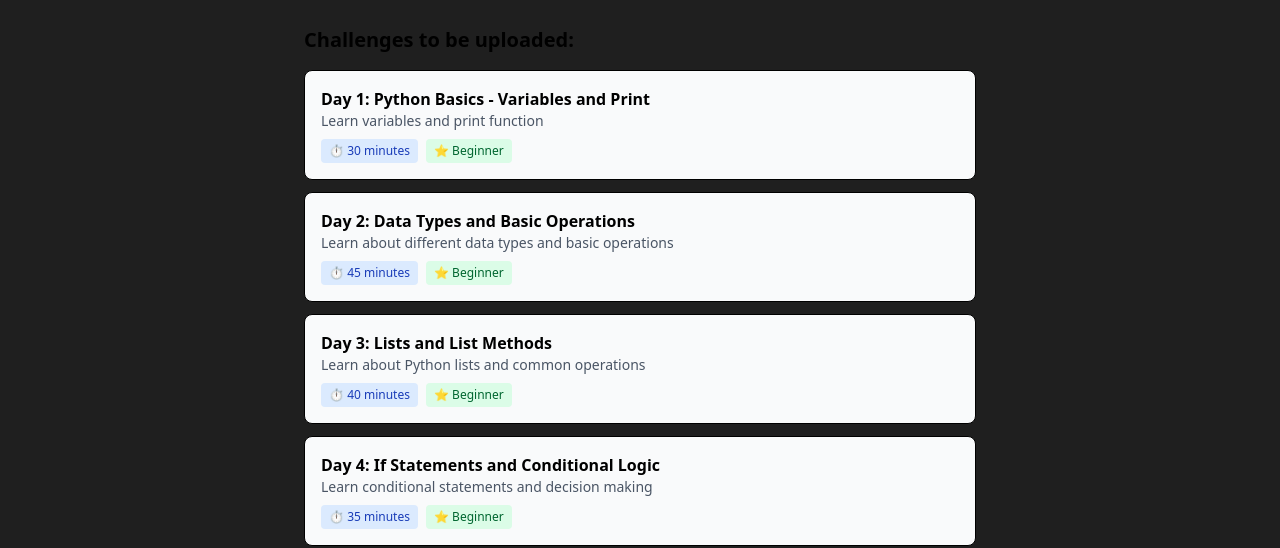
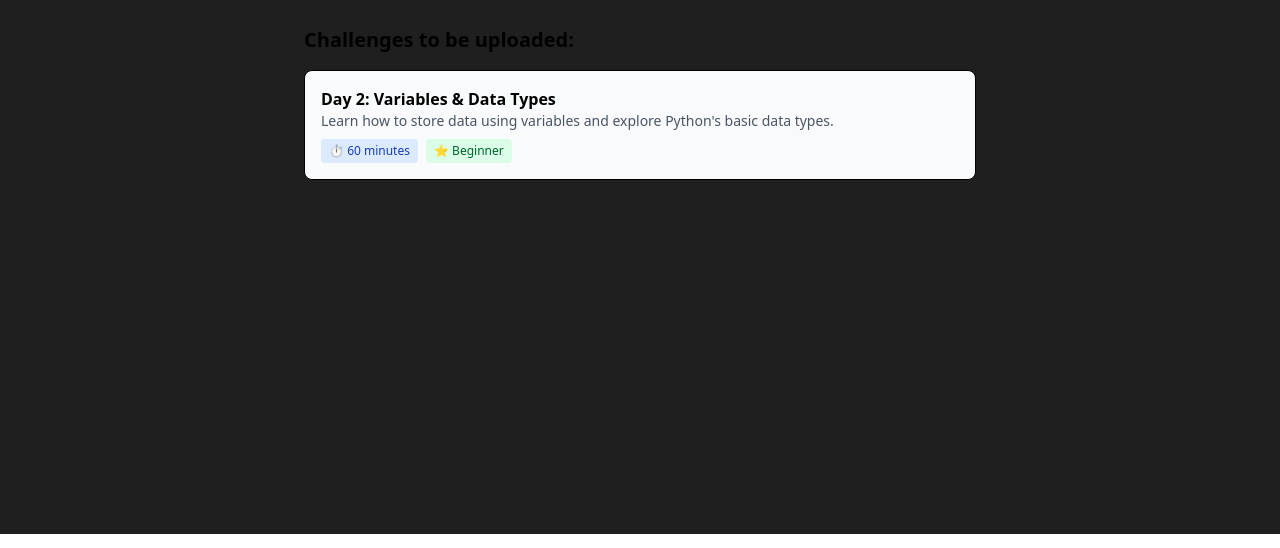
Before and after one commit to natnaelesk/ETH-X01, a React (Vite) app: page /bulk-upload-python in a window 1280 px wide. Shown: the part 266-814 px from the top of the page. Built offline with nearby package versions, Linux system fonts and the light colour scheme; no server answers; the database is empty.

Commit message:
python challange fillter broken

```diff
--- a/src/Components/PythonBulkUploader.jsx
+++ b/src/Components/PythonBulkUploader.jsx
@@ -6,65 +6,19 @@ import { db } from "../Firebase";
 // Sample Python challenges data (Python Crash Course inspired)
 const pythonChallenges = [
   {
-    day: 1,
-    title: "Python Basics - Variables and Print",
-    topic: "Variables & Output",
-    date: "2024-01-15",
-    estimatedTime: "30 minutes",
-    difficulty: "Beginner",
-    shortDescription: "Learn variables and print function",
-    objectives: "Understand how to create variables and display output in Python",
-    instructions: "1. Create a variable called 'name' and assign your name to it\n2. Create a variable called 'age' and assign your age to it\n3. Print a message that says: 'Hello, my name is [name] and I am [age] years old.'\n4. Try using different data types: string, integer, and float",
-    example: "name = \"Alice\"\nage = 25\nprint(f\"Hello, my name is {name} and I am {age} years old.\")"
+    "day": 2,
+    "date": "2025-9-30",
+    "title": "Variables & Data Types",
+    "topic": "Variables, data types & type casting",
+    "estimatedTime": "60 minutes",
+    "difficulty": "Beginner",
+    "shortDescription": "Learn how to store data using variables and explore Python's basic data types.",
+    "objectives": "1. Understand what variables are and why we use them. 2. Explore basic data types (int, float, str, bool). 3. Learn naming rules and conventions. 4. Practice converting between types (type casting).",
+    "instructions": "1. Open the provided notebook and run cells in order. 2. Read comments & explanations. 3. Work through the included exercises. 4. Complete the quiz in the notebook. 5. Submit your code results.",
+    "example": "age = 25\nname = \"Alice\"\nheight = 1.75\nprint(f\"{name} is {age} years old and {height}m tall\")\nconverted = int(\"10\") + 5\nprint(converted)",
+    "youtubeLink": "https://www.youtube.com/watch?v=KeA39II7AO8",
+    "notebookLink": "https://colab.research.google.com/drive/1XsSwhadpxBG4MRLLD50xmm7L1EFQZs5d?usp=sharing"
   },
-  {
-    day: 2,
-    title: "Data Types and Basic Operations",
-    topic: "Data Types & Operations",
-    date: "2024-01-16",
-    estimatedTime: "45 minutes",
-    difficulty: "Beginner",
-    shortDescription: "Learn about different data types and basic operations",
-    objectives: "Understand strings, numbers, booleans and basic mathematical operations",
-    instructions: "1. Create variables of different types: string, integer, float, boolean\n2. Perform basic math operations: addition, subtraction, multiplication, division\n3. Practice string concatenation and methods\n4. Create a simple calculator that adds two numbers",
-    example: "# Numbers\nx = 10\ny = 3.5\nresult = x + y\n\n# Strings\nname = \"Python\"\ngreeting = \"Hello \" + name\n\n# Boolean\nis_fun = True"
-  },
-  {
-    day: 3,
-    title: "Lists and List Methods",
-    topic: "Lists & Collections",
-    date: "2024-01-17",
-    estimatedTime: "40 minutes",
-    difficulty: "Beginner",
-    shortDescription: "Learn about Python lists and common operations",
-    objectives: "Understand how to create, access, and manipulate lists in Python",
-    instructions: "1. Create a list of your favorite fruits\n2. Add a new fruit to the list\n3. Remove a fruit from the list\n4. Sort the list alphabetically\n5. Print the first and last items in the list",
-    example: "fruits = ['apple', 'banana', 'orange']\nfruits.append('grape')\nfruits.remove('banana')\nfruits.sort()\nprint(f\"First fruit: {fruits[0]}\")\nprint(f\"Last fruit: {fruits[-1]}\")"
-  },
-  {
-    day: 4,
-    title: "If Statements and Conditional Logic",
-    topic: "Conditionals",
-    date: "2024-01-18",
-    estimatedTime: "35 minutes",
-    difficulty: "Beginner",
-    shortDescription: "Learn conditional statements and decision making",
-    objectives: "Understand if, elif, else statements and comparison operators",
-    instructions: "1. Create a program that checks if a number is positive, negative, or zero\n2. Check if a person is eligible to vote (age >= 18)\n3. Create a simple grade calculator (A: 90-100, B: 80-89, etc.)\n4. Check if a year is a leap year",
-    example: "age = 20\nif age >= 18:\n    print(\"You can vote!\")\nelse:\n    print(\"You cannot vote yet.\")"
-  },
-  {
-    day: 5,
-    title: "For Loops and Range",
-    topic: "Loops",
-    date: "2024-01-19",
-    estimatedTime: "40 minutes",
-    difficulty: "Beginner",
-    shortDescription: "Learn about for loops and iteration",
-    objectives: "Understand how to use for loops with lists, strings, and range",
-    instructions: "1. Print numbers from 1 to 10 using a for loop\n2. Iterate through a list of names and greet each person\n3. Calculate the sum of numbers from 1 to 100\n4. Print each character in your name on a new line",
-    example: "# Print numbers 1-10\nfor i in range(1, 11):\n    print(i)\n\n# Greet each person\nnames = ['Alice', 'Bob', 'Charlie']\nfor name in names:\n    print(f\"Hello, {name}!\")"
-  }
 ];
 
 const PythonBulkUploader = () => {
--- a/src/Components/PythonChallengePage.jsx
+++ b/src/Components/PythonChallengePage.jsx
@@ -47,12 +47,22 @@ const PythonChallengePage = ({
     );
   }
 
+  // FIXED: Proper date comparison like in inspiration code
   const today = new Date().toISOString().split("T")[0];
+
   const sortedChallenges = Array.isArray(challenges)
     ? [...challenges]
-        .filter((ch) => ch.date <= today)
+        .filter((ch) => {
+          // Convert both dates to the same format for comparison
+          const challengeDate = new Date(ch.date).toISOString().split('T')[0];
+          return challengeDate <= today;
+        })
         .sort((a, b) => new Date(b.date) - new Date(a.date))
     : [];
+
+  console.log('Available challenges:', challenges.length);
+  console.log('Filtered challenges:', sortedChallenges.length);
+  console.log('Today:', today);
 
   return (
     <div className="min-h-screen bg-gradient-to-br from-purple-900 via-gray-900 to-black text-white">
```
Also changed, not shown: 1 other file (tests, documents, lock files or other folders). Lines whose indentation alone changed are shown as unchanged.
